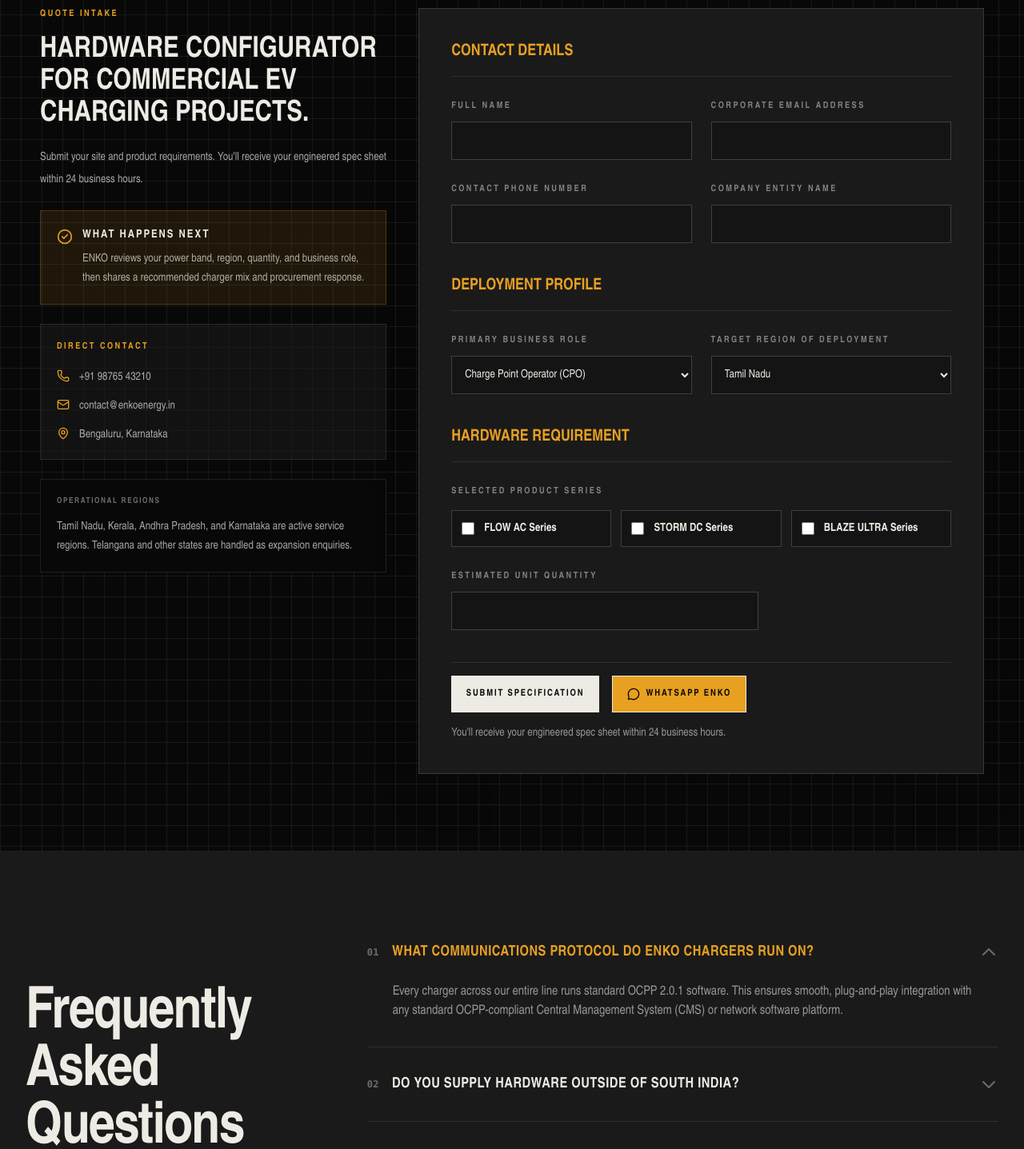
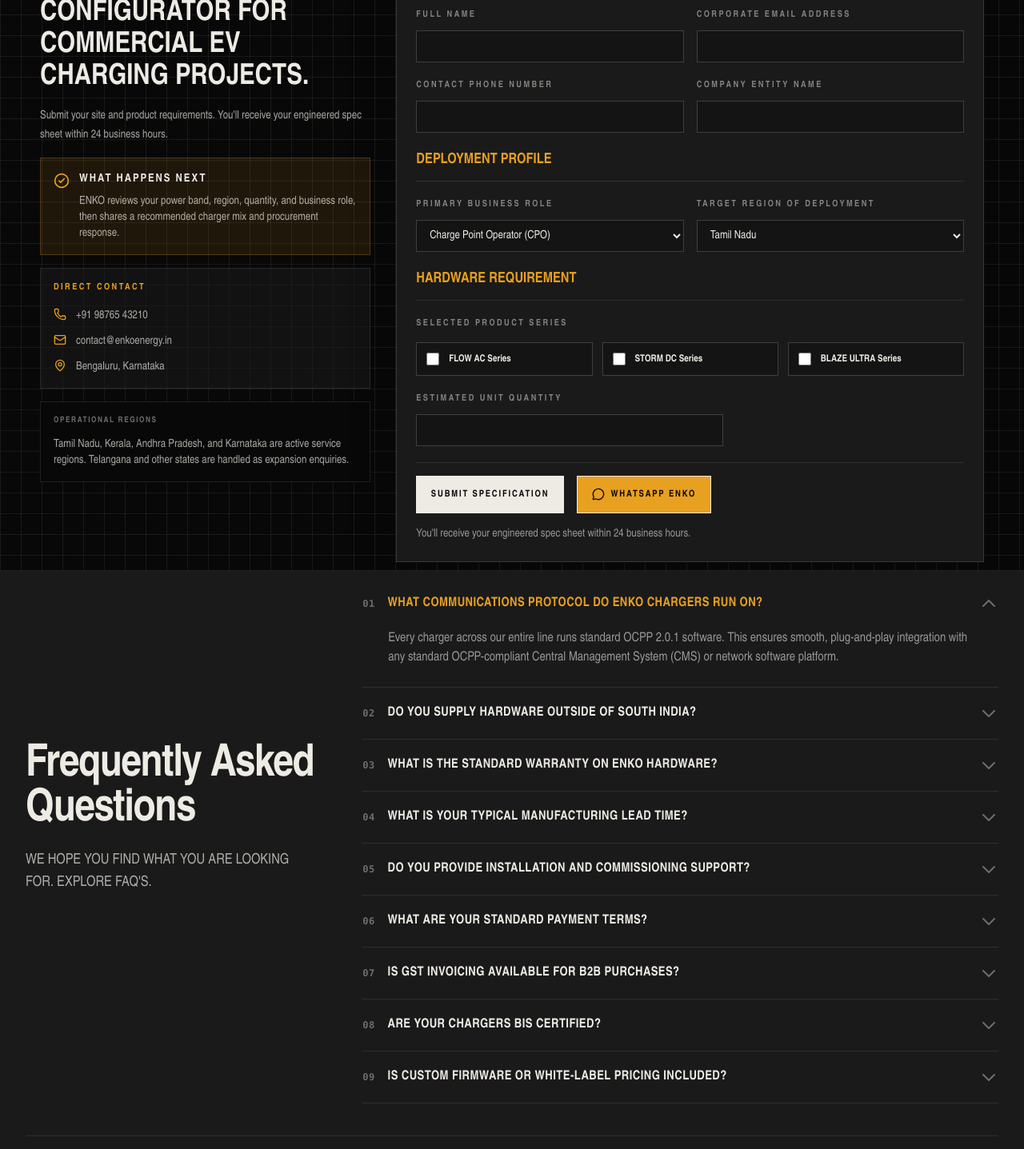
Before and after one commit to gohypedevelopers-stack/enko-temporary-url-, a Next.js app: page /contact in a window 1280 px wide. Shown: the part 600-2037 px from the top of the page at 80% size. Built offline with nearby package versions, Linux system fonts and the light colour scheme.

Commit message:
last changes before call

```diff
--- a/app/products/page.tsx
+++ b/app/products/page.tsx
@@ -251,7 +251,7 @@
 
 
       {/* Product Showcase Section */}
-      <section className="h-[100dvh] flex flex-col relative overflow-hidden border-b border-warm/10" style={{ background: 'radial-gradient(ellipse at 50% 40%, #2e2e2e 0%, #191919 55%, #0a0a0a 100%)' }}>
+      <section className="h-[100dvh] flex flex-col relative overflow-hidden border-b border-warm/10 pt-20 pb-3 lg:pt-24 lg:pb-5" style={{ background: 'radial-gradient(ellipse at 50% 40%, #2e2e2e 0%, #191919 55%, #0a0a0a 100%)' }}>
 
         <div className="container-shell h-full relative z-10 flex flex-col">
           <TestimonialSlider
--- a/components/sections/faq-section.tsx
+++ b/components/sections/faq-section.tsx
@@ -19,38 +19,38 @@
   ];
 
   return (
-    <section className="min-h-[100dvh] flex flex-col justify-center bg-steel py-24 border-b border-warm/10">
+    <section className="min-h-[100dvh] flex flex-col justify-center bg-steel py-16 border-b border-warm/10 lg:h-[100dvh] lg:overflow-hidden lg:py-8">
       <div className="max-w-[1400px] w-full mx-auto px-4 sm:px-6 lg:px-8">
 
-        <div className="grid grid-cols-1 lg:grid-cols-12 gap-12 lg:gap-16 items-start mb-24">
+        <div className="grid grid-cols-1 lg:grid-cols-12 gap-10 lg:gap-12 items-start mb-12 lg:mb-10">
 
           {/* Left Column: Header */}
           <div className="lg:col-span-4 flex flex-col space-y-6 lg:sticky lg:top-32">
             <Reveal>
-              <h2 className="text-5xl md:text-6xl lg:text-[72px] font-black text-warm leading-[1.05] tracking-tight mb-6">
+              <h2 className="text-4xl md:text-5xl lg:text-[56px] font-black text-warm leading-[1.05] tracking-tight mb-5">
                 <br />Frequently Asked Questions
               </h2>
-              <p className="text-lg lg:text-xl text-warm/70 leading-relaxed max-w-sm pr-4">
+              <p className="text-base lg:text-lg text-warm/70 leading-relaxed max-w-sm pr-4">
                 WE HOPE YOU FIND WHAT YOU ARE LOOKING FOR. EXPLORE FAQ'S.
               </p>
             </Reveal>
           </div>
 
           {/* Right Column: FAQ Accordion */}
-          <div className="lg:col-span-8 flex flex-col gap-4">
+          <div className="lg:col-span-8 flex flex-col gap-2">
             {faqs.map((faq, index) => {
               const isOpen = openIndex === index;
               const num = (index + 1).toString().padStart(2, '0');
               return (
                 <Reveal key={index} delay={index * 0.05} direction="up">
                   <div
-                    className={`border-b border-warm/10 pb-4 transition-colors ${isOpen ? 'border-charge/30' : ''}`}
+                    className={`border-b border-warm/10 pb-2 transition-colors ${isOpen ? 'border-charge/30' : ''}`}
                   >
                     <button
                       onClick={() => toggleFaq(index)}
-                      className="w-full flex items-center justify-between text-left py-4 group"
+                      className="w-full flex items-center justify-between text-left py-3 group"
                     >
-                      <span className={`text-base lg:text-lg font-bold uppercase tracking-wide pr-8 flex items-center gap-4 ${isOpen ? 'text-charge' : 'text-warm group-hover:text-charge transition-colors'}`}>
+                      <span className={`text-sm lg:text-base font-bold uppercase tracking-wide pr-8 flex items-center gap-4 ${isOpen ? 'text-charge' : 'text-warm group-hover:text-charge transition-colors'}`}>
                         <span className="text-xs text-warm/40 font-mono">{num}</span>
                         {faq.q}
                       </span>
@@ -82,7 +82,7 @@
 
         {/* Stats Row */}
         <Reveal delay={0.2}>
-          <div className="grid grid-cols-2 md:grid-cols-4 gap-8 pt-12 border-t border-warm/10">
+          <div className="grid grid-cols-2 md:grid-cols-4 gap-6 pt-8 border-t border-warm/10">
             {stats.map((stat, idx) => (
               <div key={idx} className="flex items-center space-x-4">
                 <div className="w-8 h-8 flex-shrink-0 text-charge">
--- a/components/sections/procurement-section.tsx
+++ b/components/sections/procurement-section.tsx
@@ -12,35 +12,35 @@
   const [submitted, setSubmitted] = useState(false);
 
   return (
-    <section id="procurement" className="grid-paper border-b border-warm/10 bg-forge">
-      <div className="container-shell py-16 lg:py-24">
-        <div className="grid gap-10 lg:grid-cols-[0.38fr_0.62fr]">
-          <aside className="space-y-6">
+    <section id="procurement" className="grid-paper border-b border-warm/10 bg-forge lg:flex lg:h-[100dvh] lg:items-center lg:overflow-hidden">
+      <div className="container-shell py-16 lg:py-8">
+        <div className="grid gap-8 lg:grid-cols-[0.36fr_0.64fr]">
+          <aside className="space-y-4">
             <div>
               <p className="label-kicker text-charge">Quote Intake</p>
               <h2 className="mt-4 text-3xl font-black uppercase leading-[1.05] text-warm md:text-4xl">
                 Hardware configurator for commercial EV charging projects.
               </h2>
-              <p className="mt-5 text-sm leading-7 text-warm/70">
+              <p className="mt-4 text-sm leading-6 text-warm/70">
                 Submit your site and product requirements. You&apos;ll receive your engineered spec sheet within 24 business hours.
               </p>
             </div>
 
-            <div className="border border-charge/25 bg-charge/10 p-5">
+            <div className="border border-charge/25 bg-charge/10 p-4">
               <div className="flex gap-3">
                 <CheckCircle2 className="mt-0.5 h-5 w-5 shrink-0 text-charge" />
                 <div>
                   <p className="text-sm font-black uppercase tracking-[0.14em] text-warm">What happens next</p>
-                  <p className="mt-2 text-sm leading-6 text-warm/70">
+                  <p className="mt-2 text-sm leading-5 text-warm/70">
                     ENKO reviews your power band, region, quantity, and business role, then shares a recommended charger mix and procurement response.
                   </p>
                 </div>
               </div>
             </div>
 
-            <div className="border border-warm/10 bg-steel/60 p-5">
+            <div className="border border-warm/10 bg-steel/60 p-4">
               <p className="label-kicker text-charge">Direct Contact</p>
-              <ul className="mt-5 space-y-4 text-sm text-warm/70">
+              <ul className="mt-4 space-y-3 text-sm text-warm/70">
                 <li className="flex gap-3">
                   <Phone className="h-4 w-4 text-charge" />
                   +91 98765 43210
@@ -56,39 +56,39 @@
               </ul>
             </div>
 
-            <div className="border border-warm/10 bg-forge p-5">
+            <div className="border border-warm/10 bg-forge p-4">
               <p className="text-[10px] font-black uppercase tracking-[0.16em] text-warm/45">Operational regions</p>
-              <p className="mt-3 text-sm leading-6 text-warm/70">
+              <p className="mt-3 text-sm leading-5 text-warm/70">
                 Tamil Nadu, Kerala, Andhra Pradesh, and Karnataka are active service regions. Telangana and other states are handled as expansion enquiries.
               </p>
             </div>
           </aside>
 
           <form
-            className="border border-warm/15 bg-steel p-6 shadow-soft md:p-10"
+            className="border border-warm/15 bg-steel p-5 shadow-soft md:p-6"
             onSubmit={(event) => {
               event.preventDefault();
               setSubmitted(true);
             }}
           >
-            <div className="mb-10">
-              <h3 className="border-b border-warm/10 pb-4 text-xl font-black uppercase text-charge">Contact details</h3>
-              <div className="mt-6 grid gap-6 md:grid-cols-2">
+            <div className="mb-5">
+              <h3 className="border-b border-warm/10 pb-3 text-lg font-black uppercase text-charge">Contact details</h3>
+              <div className="mt-4 grid gap-4 md:grid-cols-2">
                 {['Full Name', 'Corporate Email Address', 'Contact Phone Number', 'Company Entity Name'].map((field) => (
                   <label key={field} className="block">
                     <span className="label-kicker text-warm/50">{field}</span>
-                    <input className="mt-2 h-12 w-full border border-warm/20 bg-forge/30 px-3 text-sm text-warm outline-none transition-colors focus:border-charge" required />
+                    <input className="mt-2 h-10 w-full border border-warm/20 bg-forge/30 px-3 text-sm text-warm outline-none transition-colors focus:border-charge" required />
                   </label>
                 ))}
               </div>
             </div>
 
-            <div className="mb-10">
-              <h3 className="border-b border-warm/10 pb-4 text-xl font-black uppercase text-charge">Deployment profile</h3>
-              <div className="mt-6 grid gap-6 md:grid-cols-2">
+            <div className="mb-5">
+              <h3 className="border-b border-warm/10 pb-3 text-lg font-black uppercase text-charge">Deployment profile</h3>
+              <div className="mt-4 grid gap-4 md:grid-cols-2">
                 <label className="block">
                   <span className="label-kicker text-warm/50">Primary Business Role</span>
-                  <select className="mt-2 h-12 w-full border border-warm/20 bg-forge/30 px-3 text-sm text-warm outline-none transition-colors focus:border-charge">
+                  <select className="mt-2 h-10 w-full border border-warm/20 bg-forge/30 px-3 text-sm text-warm outline-none transition-colors focus:border-charge">
                     {businessRoles.map((role) => (
                       <option key={role}>{role}</option>
                     ))}
@@ -96,7 +96,7 @@
                 </label>
                 <label className="block">
                   <span className="label-kicker text-warm/50">Target Region of Deployment</span>
-                  <select className="mt-2 h-12 w-full border border-warm/20 bg-forge/30 px-3 text-sm text-warm outline-none transition-colors focus:border-charge">
+                  <select className="mt-2 h-10 w-full border border-warm/20 bg-forge/30 px-3 text-sm text-warm outline-none transition-colors focus:border-charge">
                     {regions.map((region) => (
                       <option key={region}>{region}</option>
                     ))}
@@ -105,22 +105,22 @@
               </div>
             </div>
 
-            <div className="mb-10">
-              <h3 className="border-b border-warm/10 pb-4 text-xl font-black uppercase text-charge">Hardware requirement</h3>
-              <div className="mt-6">
+            <div className="mb-5">
+              <h3 className="border-b border-warm/10 pb-3 text-lg font-black uppercase text-charge">Hardware requirement</h3>
+              <div className="mt-4">
                 <span className="label-kicker text-warm/50">Selected Product Series</span>
                 <div className="mt-3 grid gap-3 md:grid-cols-3">
                   {series.map((item) => (
-                    <label key={item} className="flex cursor-pointer items-center gap-3 border border-warm/20 bg-forge/30 p-3 text-sm font-bold text-warm transition-colors hover:bg-forge">
+                    <label key={item} className="flex cursor-pointer items-center gap-3 border border-warm/20 bg-forge/30 p-3 text-xs font-bold text-warm transition-colors hover:bg-forge">
                       <input type="checkbox" className="h-4 w-4 accent-charge" />
                       {item}
                     </label>
                   ))}
                 </div>
               </div>
-              <label className="mt-6 block max-w-sm">
+              <label className="mt-4 block max-w-sm">
                 <span className="label-kicker text-warm/50">Estimated Unit Quantity</span>
-                <input className="mt-2 h-12 w-full border border-warm/20 bg-forge/30 px-3 text-sm text-warm outline-none transition-colors focus:border-charge" type="number" min="1" />
+                <input className="mt-2 h-10 w-full border border-warm/20 bg-forge/30 px-3 text-sm text-warm outline-none transition-colors focus:border-charge" type="number" min="1" />
               </label>
             </div>
 
--- a/components/ui/testimonial-slider-1.tsx
+++ b/components/ui/testimonial-slider-1.tsx
@@ -88,7 +88,7 @@
   return (
     <div
       className={cn(
-        "relative w-full h-full overflow-hidden bg-transparent text-warm p-5 sm:p-8 lg:p-12",
+        "relative w-full h-full overflow-hidden bg-transparent text-warm p-5 sm:p-8 lg:px-12 lg:py-8",
         className
       )}
     >
@@ -126,7 +126,7 @@
           </div>
         </div>
 
-        <div className="relative order-1 min-h-[360px] overflow-hidden lg:order-2 lg:col-span-4 lg:min-h-[540px] flex items-center justify-center">
+        <div className="relative order-1 min-h-[320px] overflow-hidden lg:order-2 lg:col-span-4 lg:min-h-[500px] flex items-center justify-center">
           <AnimatePresence initial={false} custom={direction}>
             <motion.img
               key={currentIndex}
@@ -144,7 +144,7 @@
         </div>
 
         <div className="order-3 flex flex-col justify-between lg:col-span-5 lg:pl-8">
-          <div className="relative min-h-[260px] overflow-hidden pt-2 lg:pt-20">
+          <div className="relative min-h-[240px] overflow-hidden pt-2 lg:pt-14">
             <AnimatePresence initial={false} custom={direction} mode="wait">
               <motion.div
                 key={currentIndex}
```
Also changed, not shown: components/sections/fast-charging-solutions-section.tsx (+27 -47 lines), components/sections/partner-features-section.tsx (+6 -6 lines), components/sections/partner-hero-section.tsx (+5 -5 lines), components/sections/partners-page-hero.tsx (+4 -4 lines), components/sections/why-partner-section.tsx (+9 -9 lines).
